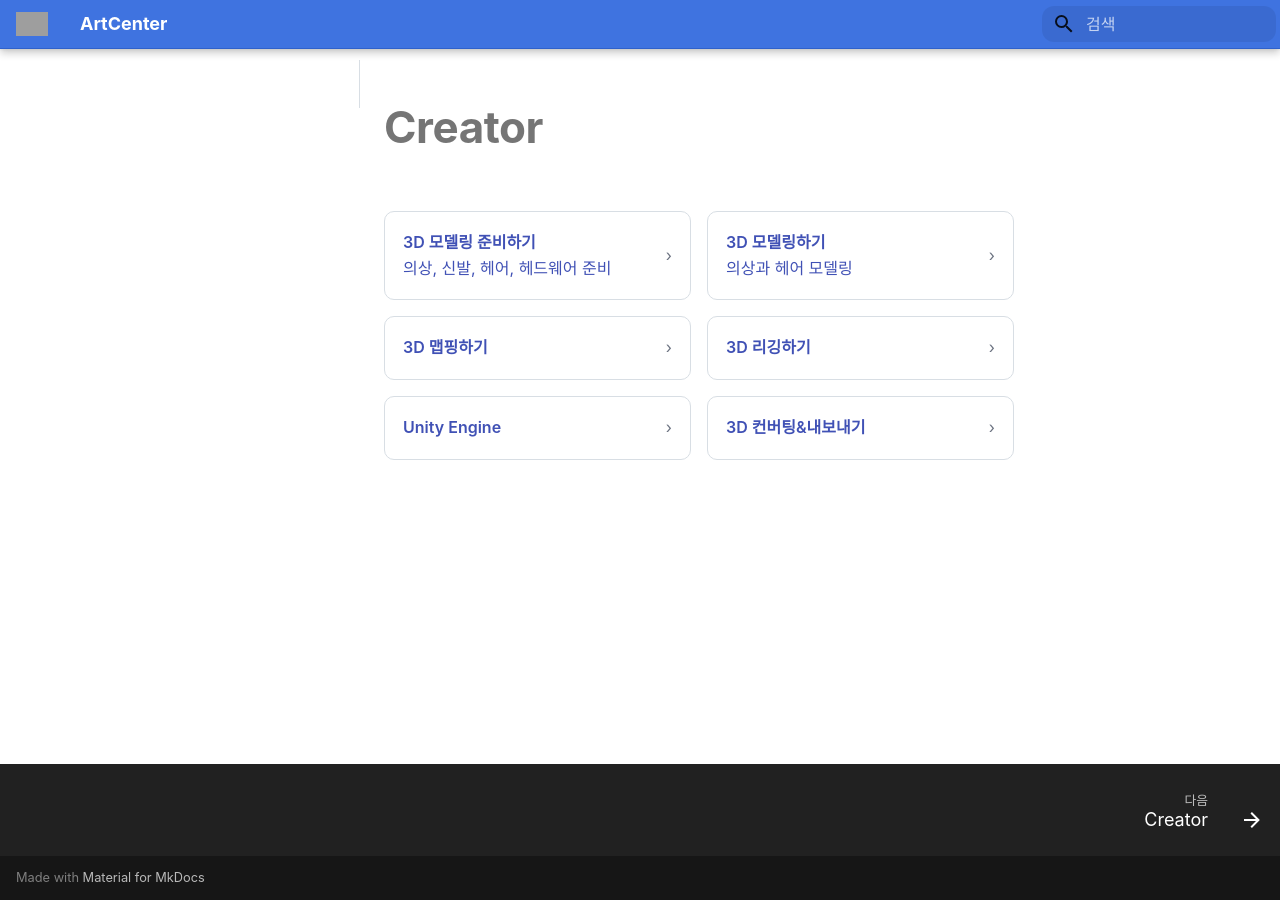
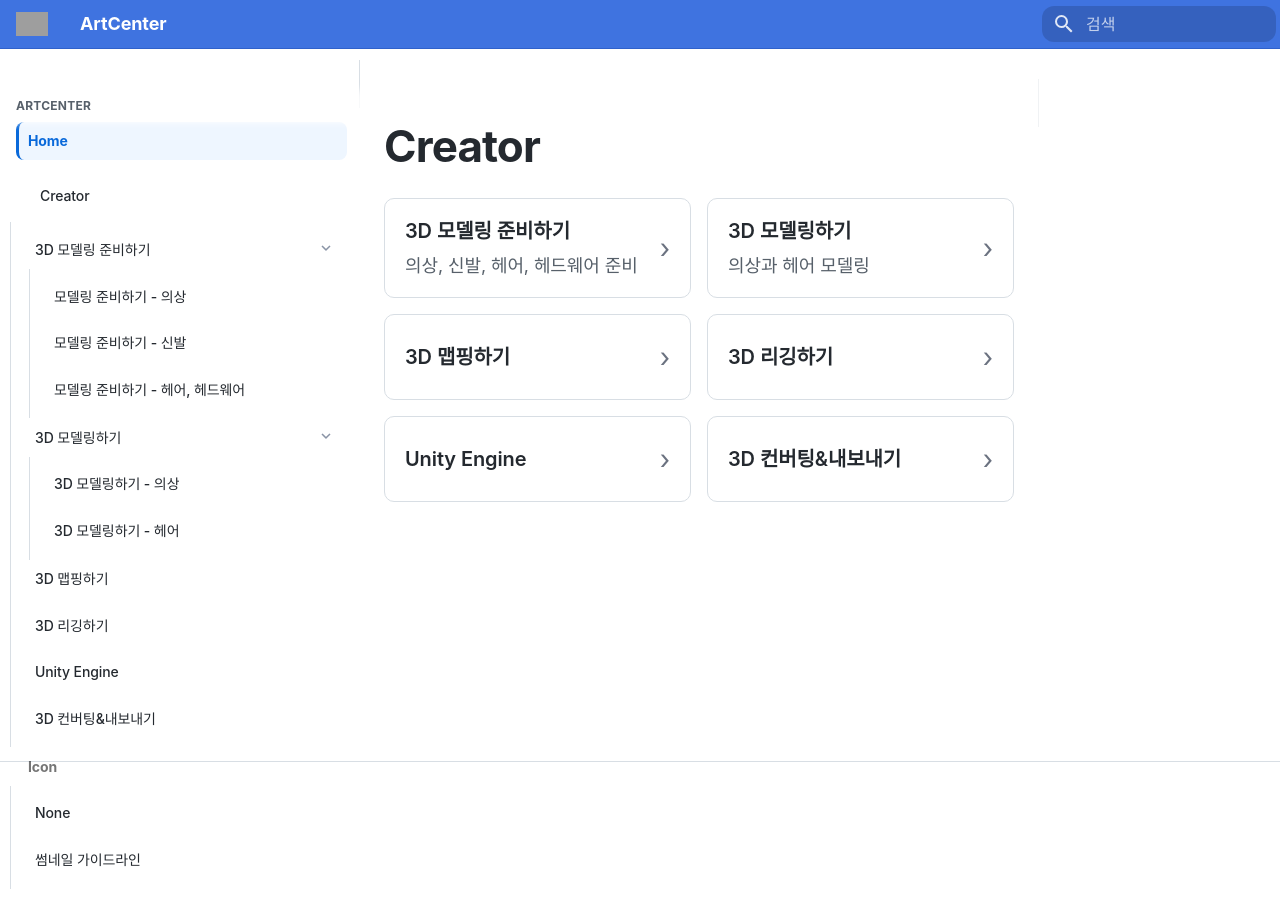
Before and after one commit to cgilabs/cgilabs.github.io, an MkDocs documentation site: the page built from docs/index.md, in a window 1280 px wide. Built offline with MkDocs 1.6.1 and Material for MkDocs 9.7.7, drawn with Linux system fonts in a browser that asks for light colours; grey boxes are pictures that could not be loaded.

Commit message:
Update extra.css

```diff
--- a/docs/stylesheets/extra.css
+++ b/docs/stylesheets/extra.css
@@ -1,63 +1,90 @@
 :root {
   --md-text-font: "Inter", "Noto Sans KR", -apple-system, BlinkMacSystemFont,
     "Segoe UI", Roboto, Helvetica, Arial, sans-serif;
-  --md-code-font: "JetBrains Mono", Consolas, monospace;
+  --md-code-font: "JetBrains Mono", "SFMono-Regular", Consolas, Menlo, monospace;
+
+  --md-default-bg-color: #ffffff;
+  --md-default-fg-color: #24292f;
+  --md-typeset-a-color: #0969da;
 
   --sidebar-width: 18rem;
   --header-height: 3rem;
+
+  --brand-header-bg: #3f73e0;
+  --brand-header-fg: #ffffff;
+  --brand-header-border: #2f61cb;
 }
 
 /* =========================
    Base
    ========================= */
-html, body {
+html,
+body {
   font-family: var(--md-text-font);
   color: #24292f;
   background: #ffffff;
+  letter-spacing: -0.01em;
+}
+
+body {
+  font-weight: 400;
 }
 
 /* =========================
-   Header (GitBook 스타일)
+   Header
    ========================= */
 .md-header {
-  background: #3f73e0;
-  color: #fff;
-  border-bottom: 1px solid #2f61cb;
+  background: var(--brand-header-bg);
+  color: var(--brand-header-fg);
+  border-bottom: 1px solid var(--brand-header-border);
+  box-shadow: none;
 }
 
-.md-header__title {
+.md-header__title,
+.md-header__button,
+.md-search__icon {
+  color: var(--brand-header-fg);
+}
+
+.md-header__title .md-ellipsis {
   font-weight: 700;
 }
 
 .md-header__button.md-logo img {
   height: 24px;
+  width: auto;
 }
 
-/* 검색창 (회색 15%) */
+/* 검색창 바깥 폼은 투명 유지 */
 .md-search__form {
-  background: rgba(0, 0, 0, 0.15);
-  border-radius: 12px;
-  border: none;
+  background: transparent !important;
+  border: none !important;
+  box-shadow: none !important;
 }
 
+/* 검색 입력창 내부만 회색 15% */
 .md-search__input {
-  color: #fff;
+  background: rgba(0, 0, 0, 0.15) !important;
+  border-radius: 12px;
+  color: #ffffff !important;
 }
 
 .md-search__input::placeholder {
-  color: rgba(255,255,255,0.7);
+  color: rgba(255, 255, 255, 0.7) !important;
 }
 
+/* 아이콘 */
 .md-search__icon {
-  color: rgba(255,255,255,0.8);
+  color: rgba(255, 255, 255, 0.85) !important;
 }
 
-.md-search__form:hover {
-  background: rgba(0,0,0,0.22);
-}
-
-.md-search__form:focus-within {
-  background: rgba(0,0,0,0.28);
+/* 검색 열렸을 때 결과창은 기본 유지 */
+.md-search__output,
+.md-search__scrollwrap,
+.md-search-result,
+.md-search-result__meta {
+  background: initial;
+  color: initial;
 }
 
 /* =========================
@@ -67,179 +94,376 @@
   max-width: 1500px;
 }
 
+/* breadcrumb 숨김 */
 .md-path {
-  display: none;
+  display: none !important;
 }
 
 /* =========================
-   Sidebar (핵심 구조)
+   Sidebar (Desktop)
    ========================= */
 @media screen and (min-width: 76.25em) {
-
   .md-sidebar--primary {
     position: fixed;
     top: var(--header-height);
+    left: 0;
     bottom: 0;
-    left: 0;
     width: var(--sidebar-width);
     border-right: 1px solid #d8dee4;
-    background: #fff;
+    background: #ffffff;
+    z-index: 10;
   }
 
-  .md-sidebar__inner {
+  .md-sidebar--primary .md-sidebar__inner {
     height: 100%;
     padding: 0;
   }
 
-  .md-sidebar__scrollwrap {
+  .md-sidebar--primary .md-sidebar__scrollwrap {
+    overflow: visible;
     height: 100%;
-    overflow: hidden;
+    padding: 0;
   }
 
-  /* 전체 구조 */
+  /* override 구조 */
   .custom-sidebar-layout {
     display: flex;
     flex-direction: column;
     height: 100%;
+    min-height: 100%;
+    background: #ffffff;
   }
 
-  /* 메뉴 영역 */
+  /* 메뉴 스크롤 영역 */
   .custom-sidebar-scroll {
-    flex: 1;
+    flex: 1 1 auto;
+    min-height: 0;
     overflow-y: auto;
-    padding: 14px 12px;
+    padding: 14px 12px 12px;
   }
 
-  /* 하단 고정 */
+  /* 하단 고정 박스 */
   .custom-sidebar-footer {
+    flex: 0 0 auto;
     padding: 12px;
     border-top: 1px solid #e5e7eb;
-    background: #fff;
+    background: #ffffff;
   }
 
-  /* 콘텐츠 밀기 */
+  /* 본문을 사이드바만큼 밀기 */
   .md-main__inner {
     margin-left: var(--sidebar-width);
   }
 }
 
 /* =========================
-   Sidebar Menu
+   Sidebar nav
    ========================= */
 .md-nav__title {
+  background: transparent;
+  box-shadow: none;
+  color: #57606a;
   font-size: 12px;
-  color: #57606a;
   font-weight: 700;
+  letter-spacing: 0.02em;
   text-transform: uppercase;
-  margin: 14px 0 6px;
+  margin: 14px 0 6px 0;
   padding: 0 12px;
 }
 
+.md-nav__item {
+  margin: 2px 0;
+}
+
 .md-nav__link {
+  font-family: var(--md-text-font);
   font-size: 14px;
+  font-weight: 500;
+  line-height: 1.55;
+  color: #24292f;
+  border-radius: 8px;
   padding: 8px 12px;
-  border-radius: 8px;
+  transition: background-color 0.15s ease, color 0.15s ease;
   white-space: nowrap;
+  overflow: hidden;
+  text-overflow: ellipsis;
 }
 
 .md-nav__link:hover {
   background: #f6f8fa;
+  color: #0969da;
 }
 
 .md-nav__link--active {
+  font-weight: 700;
+  color: #0969da !important;
   background: #eef6ff;
   border-left: 3px solid #0969da;
-  font-weight: 700;
+  padding-left: 9px;
 }
 
-/* 하위 메뉴 라인 */
 .md-nav__list .md-nav__list {
-  border-left: 1px solid #d8dee4;
   margin-left: 6px;
   padding-left: 6px;
+  border-left: 1px solid #d8dee4;
+}
+
+.md-nav__icon {
+  color: #8a94a6;
 }
 
 /* =========================
-   Footer (GitBook 박스)
+   Sidebar footer box
    ========================= */
 .custom-sidebar-footer a {
   display: flex;
   align-items: center;
   gap: 8px;
-  padding: 12px;
+  padding: 12px 14px;
   border: 1px solid #d8dee4;
   border-radius: 14px;
+  background: #ffffff;
+  color: #57606a;
   text-decoration: none;
-  color: #57606a;
   font-size: 13px;
+  font-weight: 600;
+  box-shadow: 0 1px 2px rgba(16, 24, 40, 0.04);
 }
 
 .custom-sidebar-footer a:hover {
-  background: #f6f8fa;
+  background: #f8fafc;
+  color: #24292f;
+}
+
+.footer-icon {
+  font-size: 15px;
+  line-height: 1;
 }
 
 /* =========================
    Content
    ========================= */
 .md-content__inner {
+  margin-top: 1rem;
   padding-bottom: 3rem;
 }
 
+.md-typeset {
+  font-size: 16px;
+  line-height: 1.75;
+  color: #24292f;
+}
+
+.md-typeset p {
+  line-height: 1.8;
+  margin: 0 0 1.1em;
+}
+
+.md-typeset ul,
+.md-typeset ol {
+  margin-top: 0.4em;
+  margin-bottom: 1em;
+  padding-left: 1.4em;
+}
+
+.md-typeset li {
+  line-height: 1.8;
+  margin: 0.25em 0;
+}
+
 .md-typeset h1 {
+  color: #24292f;
   font-size: 2.2rem;
   font-weight: 700;
+  line-height: 1.25;
+  letter-spacing: -0.02em;
+  margin: 0 0 1rem;
 }
 
 .md-typeset h2 {
+  color: #24292f;
+  font-size: 1.65rem;
+  font-weight: 700;
+  line-height: 1.3;
+  letter-spacing: -0.015em;
+  margin-top: 2rem;
+  margin-bottom: 0.65rem;
+  padding-bottom: 0.2em;
   border-bottom: 1px solid #d8dee4;
-  padding-bottom: 0.2em;
 }
 
-/* 이미지 테두리 */
+.md-typeset h3 {
+  color: #24292f;
+  font-size: 1.25rem;
+  font-weight: 600;
+  line-height: 1.4;
+  margin-top: 1.5rem;
+  margin-bottom: 0.45rem;
+}
+
+.md-typeset a {
+  color: #0969da;
+  text-decoration: none;
+}
+
+.md-typeset a:hover {
+  text-decoration: underline;
+}
+
+/* 코드 */
+.md-typeset code {
+  font-family: var(--md-code-font);
+  font-size: 0.85em;
+  color: #24292f;
+  background: #f6f8fa;
+  border: 1px solid #d8dee4;
+  border-radius: 6px;
+  padding: 0.15em 0.4em;
+}
+
+.md-typeset pre {
+  line-height: 1.5;
+}
+
+.md-typeset pre > code {
+  font-family: var(--md-code-font);
+  font-size: 0.9em;
+  border-radius: 10px;
+  border: 1px solid #d8dee4;
+}
+
+/* 이미지 */
 .md-typeset img {
   border: 1px solid #000;
   border-radius: 4px;
 }
 
 /* =========================
-   Cards (홈 UI)
+   TOC / Footer
+   ========================= */
+.md-sidebar--secondary {
+  border-left: 1px solid #f0f2f4;
+}
+
+.md-nav--secondary .md-nav__title {
+  font-size: 12px;
+  color: #57606a;
+  text-transform: uppercase;
+}
+
+.md-nav--secondary .md-nav__link {
+  font-size: 13px;
+  line-height: 1.5;
+  padding: 6px 10px;
+}
+
+.md-footer {
+  background: #ffffff;
+  border-top: 1px solid #d8dee4;
+}
+
+.md-footer-meta {
+  background: #ffffff;
+  color: #57606a;
+}
+
+/* =========================
+   Link cards
    ========================= */
 .link-card-grid {
   display: grid;
-  grid-template-columns: repeat(2, 1fr);
+  grid-template-columns: repeat(2, minmax(0, 1fr));
   gap: 16px;
+  margin-top: 1.2rem;
+  margin-bottom: 2rem;
   max-width: 820px;
 }
 
 .link-card {
   display: flex;
+  align-items: center;
   justify-content: space-between;
-  align-items: center;
-  padding: 18px;
+  min-height: 86px;
+  padding: 18px 20px;
   border: 1px solid #d8dee4;
   border-radius: 10px;
-  text-decoration: none;
+  background: #ffffff;
   color: #24292f;
+  text-decoration: none !important;
+  transition: border-color 0.18s ease, box-shadow 0.18s ease, background 0.18s ease;
 }
 
 .link-card:hover {
   border-color: #0969da;
   background: #f8fbff;
+  box-shadow: 0 2px 10px rgba(9, 105, 218, 0.08);
 }
 
 .link-card-title {
+  font-size: 1rem;
   font-weight: 600;
+  line-height: 1.45;
+  color: #24292f;
+}
+
+.link-card-desc {
+  margin-top: 6px;
+  font-size: 0.9rem;
+  line-height: 1.5;
+  color: #57606a;
 }
 
 .link-card-arrow {
+  margin-left: 16px;
+  font-size: 1.35rem;
+  line-height: 1;
   color: #6b7280;
+  flex-shrink: 0;
+}
+
+.link-card:hover .link-card-arrow {
+  color: #0969da;
 }
 
 /* =========================
-   Mobile 대응
+   Mobile
    ========================= */
 @media screen and (max-width: 900px) {
   .link-card-grid {
     grid-template-columns: 1fr;
+    max-width: 100%;
   }
 }
+
+@media screen and (max-width: 76.234375em) {
+  .md-sidebar--primary {
+    border-right: none;
+  }
+
+  .custom-sidebar-layout {
+    height: auto;
+    min-height: auto;
+  }
+
+  .custom-sidebar-scroll {
+    overflow: visible;
+    padding: 14px 12px 0;
+  }
+
+  .custom-sidebar-footer {
+    border-top: none;
+    padding: 16px 12px 12px;
+  }
+
+  .md-typeset h1 {
+    font-size: 1.9rem;
+  }
+
+  .md-typeset h2 {
+    font-size: 1.45rem;
+  }
+
+  .md-typeset h3 {
+    font-size: 1.15rem;
+  }
+}
```
